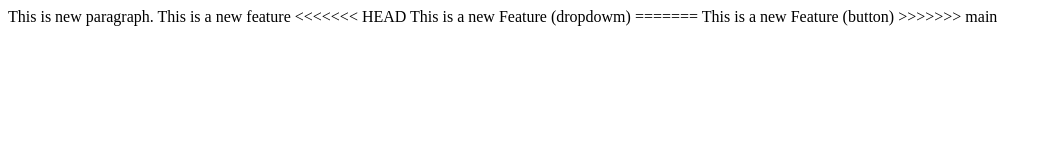
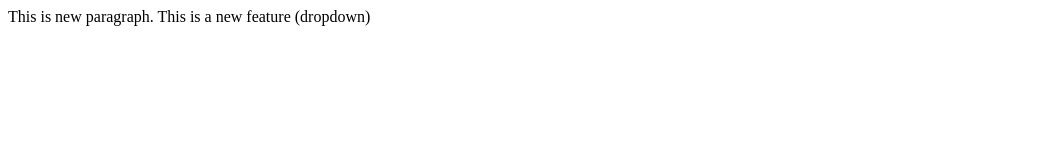
Before and after one commit to omkar00004/loacalrepo, a plain HTML site: page index.html in a window 1280 px wide. Shown: the whole page, without its empty margins (0-1052 px from the left). Drawn offline with Linux system fonts and the light colour scheme.

Commit message:
Dropdown Added

```diff
--- a/index.html
+++ b/index.html
@@ -1,7 +1,2 @@
 <pr>This is new paragraph.</pr>
-<pr>This is a new feature</pr>
-<<<<<<< HEAD
-<pr>This is a new Feature (dropdowm)</pr>
-=======
-<pr>This is a new Feature (button)</pr>
->>>>>>> main
+<pr>This is a new feature (dropdown)</pr>
```
